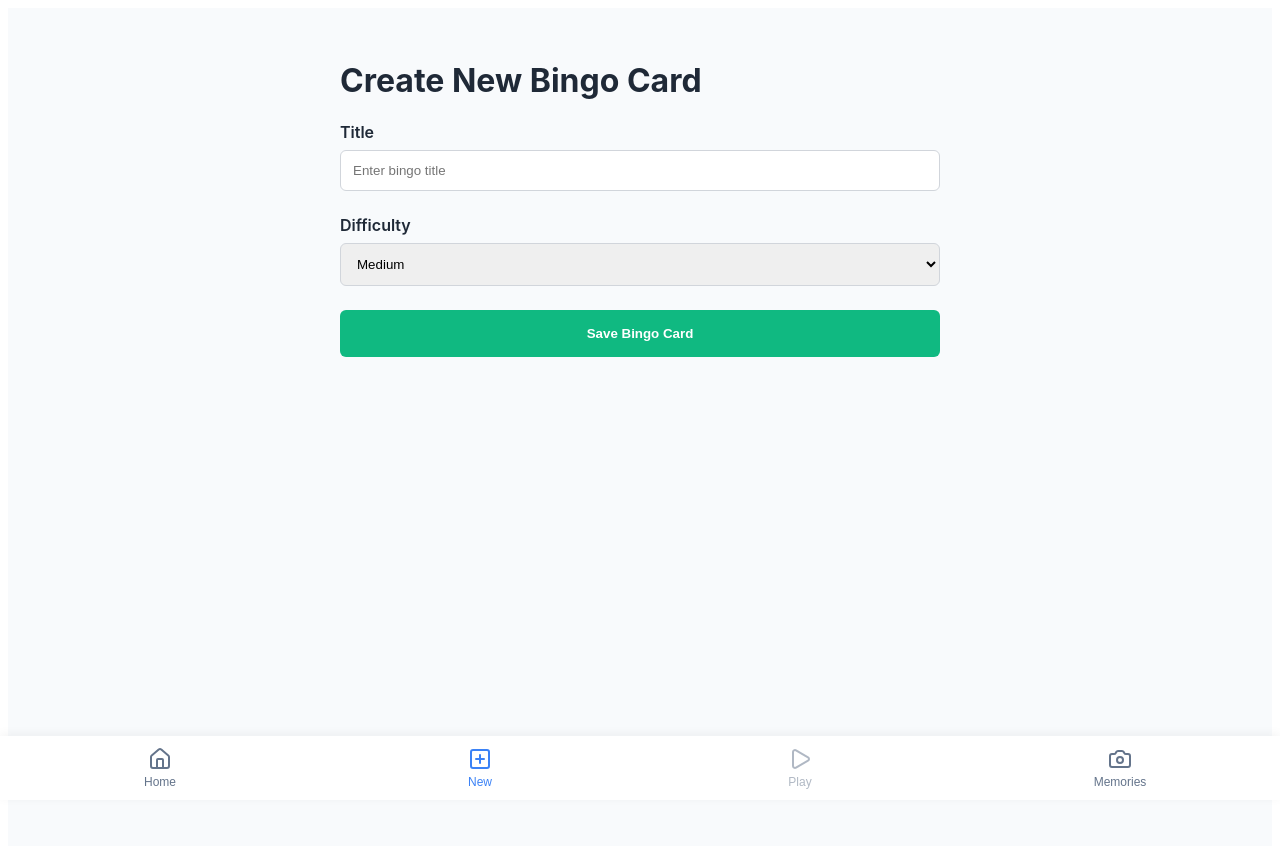
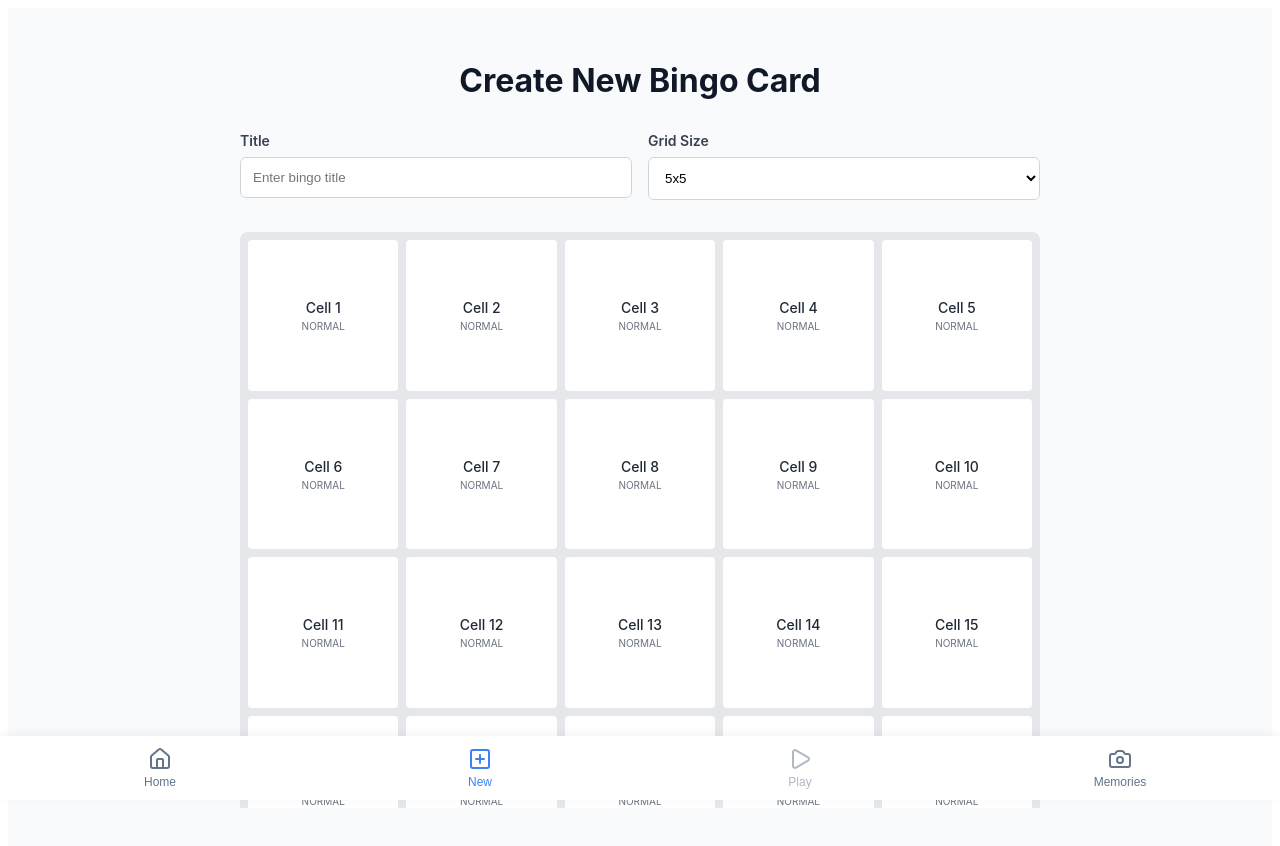
Before and after one commit to PolinaS22/go_bingo, a React app: page / in a window 1280 px wide. Both pictures are taken after a click on the button "Create New Bingo". Shown: the top 846 px of the page. Built offline with nearby package versions, Linux system fonts and the light colour scheme; the HTML template or start-up script is replaced by a standard one.

Commit message:
feat: refactor EditorView for grid layout and cell selection

```diff
--- a/src/views/EditorView.module.scss
+++ b/src/views/EditorView.module.scss
@@ -1,24 +1,103 @@
-.container {
-  padding: 2rem;
-  max-width: 600px;
-  margin: 0 auto;
+.editorContainer {
+  display: flex;
+  height: 100vh;
+  background-color: #f9fafb;
 }
 
+.mainContent {
+  flex: 1;
+  padding: 2rem;
+  overflow-y: auto;
+  max-width: 800px;
+  margin: 0 auto;
+  width: 100%;
+
+  h1 {
+    margin-bottom: 2rem;
+    color: #111827;
+    text-align: center;
+  }
+}
+
+.topControls {
+  display: flex;
+  gap: 1rem;
+  margin-bottom: 2rem;
+
   .formGroup {
-  margin-bottom: 1.5rem;
+    flex: 1;
     display: flex;
     flex-direction: column;
 
     label {
       margin-bottom: 0.5rem;
       font-weight: 600;
+      color: #374151;
+      font-size: 0.875rem;
     }
 
     input, select {
       padding: 0.75rem;
       border: 1px solid #d1d5db;
       border-radius: 6px;
+      background: white;
+
+      &:focus {
+        outline: none;
+        border-color: #3b82f6;
+        box-shadow: 0 0 0 2px rgba(59, 130, 246, 0.2);
       }
+    }
+  }
+}
+
+.grid {
+  display: grid;
+  gap: 0.5rem;
+  margin-bottom: 2rem;
+  aspect-ratio: 1 / 1;
+  background: #e5e7eb;
+  padding: 0.5rem;
+  border-radius: 8px;
+}
+
+.cell {
+  background: white;
+  border: 2px solid transparent;
+  border-radius: 4px;
+  display: flex;
+  flex-direction: column;
+  align-items: center;
+  justify-content: center;
+  padding: 0.5rem;
+  cursor: pointer;
+  transition: all 0.2s;
+  text-align: center;
+  min-height: 80px;
+
+  &:hover {
+    background: #f3f4f6;
+    border-color: #d1d5db;
+  }
+
+  &.selected {
+    border-color: #3b82f6;
+    background: #eff6ff;
+  }
+}
+
+.cellTitle {
+  font-size: 0.875rem;
+  font-weight: 500;
+  display: block;
+  word-break: break-word;
+}
+
+.cellDifficulty {
+  font-size: 0.625rem;
+  color: #6b7280;
+  text-transform: uppercase;
+  margin-top: 0.25rem;
 }
 
 .saveButton {
@@ -30,6 +109,7 @@
   border-radius: 6px;
   font-weight: 600;
   cursor: pointer;
+  transition: background-color 0.2s;
 
   &:hover {
     background-color: #059669;
--- a/src/views/EditorView.tsx
+++ b/src/views/EditorView.tsx
@@ -1,39 +1,76 @@
-import React, { useState } from 'react';
+import React, { useState, useEffect } from 'react';
 import { useBingoStore } from '../store/useBingoStore';
-import { Difficulty, BingoTheme } from '../types/bingo';
+import { Difficulty, BingoTheme, BingoCell, BingoCard } from '../types/bingo';
+import { CellSettingsPanel } from '../components/editor/CellSettingsPanel';
 import styles from './EditorView.module.scss';
 
 export const EditorView: React.FC<{ onSave: () => void }> = ({ onSave }) => {
   const { addCard } = useBingoStore();
   const [title, setTitle] = useState('');
-  const [difficulty, setDifficulty] = useState<Difficulty>('medium');
+  const [description, setDescription] = useState('');
+  const [size, setSize] = useState(5);
+  const [cells, setCells] = useState<BingoCell[]>([]);
+  const [selectedCellId, setSelectedCellId] = useState<string | null>(null);
 
   const defaultTheme: BingoTheme = {
-    id: 'default',
-    name: 'Default',
     primaryColor: '#3b82f6',
     secondaryColor: '#1d4ed8',
     backgroundColor: '#ffffff',
     textColor: '#1f2937',
+    borderRadius: 8,
+    cellStyle: 'solid',
+    globalBackground: { type: 'color', value: '#f3f4f6' }
+  };
+
+  // Initialize cells based on size
+  useEffect(() => {
+    setCells((prevCells) => {
+      const newCellsCount = size * size;
+      const updatedCells = [...prevCells].slice(0, newCellsCount);
+
+      for (let i = updatedCells.length; i < newCellsCount; i++) {
+        updatedCells.push({
+          id: crypto.randomUUID(),
+          title: `Cell ${i + 1}`,
+          difficulty: 'NORMAL',
+          photoRequired: false,
+        });
+      }
+      return updatedCells;
+    });
+  }, [size]);
+
+  const handleCellClick = (id: string) => {
+    setSelectedCellId(id);
+  };
+
+  const handleCellChange = (updatedCell: BingoCell) => {
+    setCells(cells.map(c => c.id === updatedCell.id ? updatedCell : c));
   };
 
   const handleCreate = () => {
-    const newCard = {
+    const newCard: BingoCard = {
       id: crypto.randomUUID(),
       title,
-      difficulty,
-      cells: [], // Will be filled by engine/logic usually
+      description,
+      size,
+      cells,
       theme: defaultTheme,
-      size: 5,
+      isFrozen: false,
       createdAt: Date.now(),
+      updatedAt: Date.now(),
     };
-    addCard(newCard as any);
+    addCard(newCard);
     onSave();
   };
 
+  const selectedCell = cells.find(c => c.id === selectedCellId);
+
   return (
-    <div className={styles.container}>
+    <div className={styles.editorContainer}>
+      <div className={styles.mainContent}>
         <h1>Create New Bingo Card</h1>
+        <div className={styles.topControls}>
           <div className={styles.formGroup}>
             <label htmlFor="title">Title</label>
             <input
@@ -45,20 +82,47 @@ export const EditorView: React.FC<{ onSave: () => void }> = ({ onSave }) => {
             />
           </div>
           <div className={styles.formGroup}>
-        <label htmlFor="difficulty">Difficulty</label>
+            <label htmlFor="size">Grid Size</label>
             <select
-          id="difficulty"
-          value={difficulty}
-          onChange={(e) => setDifficulty(e.target.value as Difficulty)}
+              id="size"
+              value={size}
+              onChange={(e) => setSize(parseInt(e.target.value))}
             >
-          <option value="easy">Easy</option>
-          <option value="medium">Medium</option>
-          <option value="hard">Hard</option>
+              <option value={3}>3x3</option>
+              <option value={4}>4x4</option>
+              <option value={5}>5x5</option>
             </select>
           </div>
+        </div>
+
+        <div
+          className={styles.grid}
+          style={{ gridTemplateColumns: `repeat(${size}, 1fr)` }}
+        >
+          {cells.map((cell) => (
+            <div
+              key={cell.id}
+              className={`${styles.cell} ${selectedCellId === cell.id ? styles.selected : ''}`}
+              onClick={() => handleCellClick(cell.id)}
+            >
+              <span className={styles.cellTitle}>{cell.title}</span>
+              <span className={styles.cellDifficulty}>{cell.difficulty}</span>
+            </div>
+          ))}
+        </div>
+
         <button className={styles.saveButton} onClick={handleCreate}>
           Save Bingo Card
         </button>
       </div>
+
+      {selectedCell && (
+        <CellSettingsPanel
+          cell={selectedCell}
+          onChange={handleCellChange}
+          onClose={() => setSelectedCellId(null)}
+        />
+      )}
+    </div>
   );
 };
```
Lines whose indentation alone changed are shown as unchanged.
